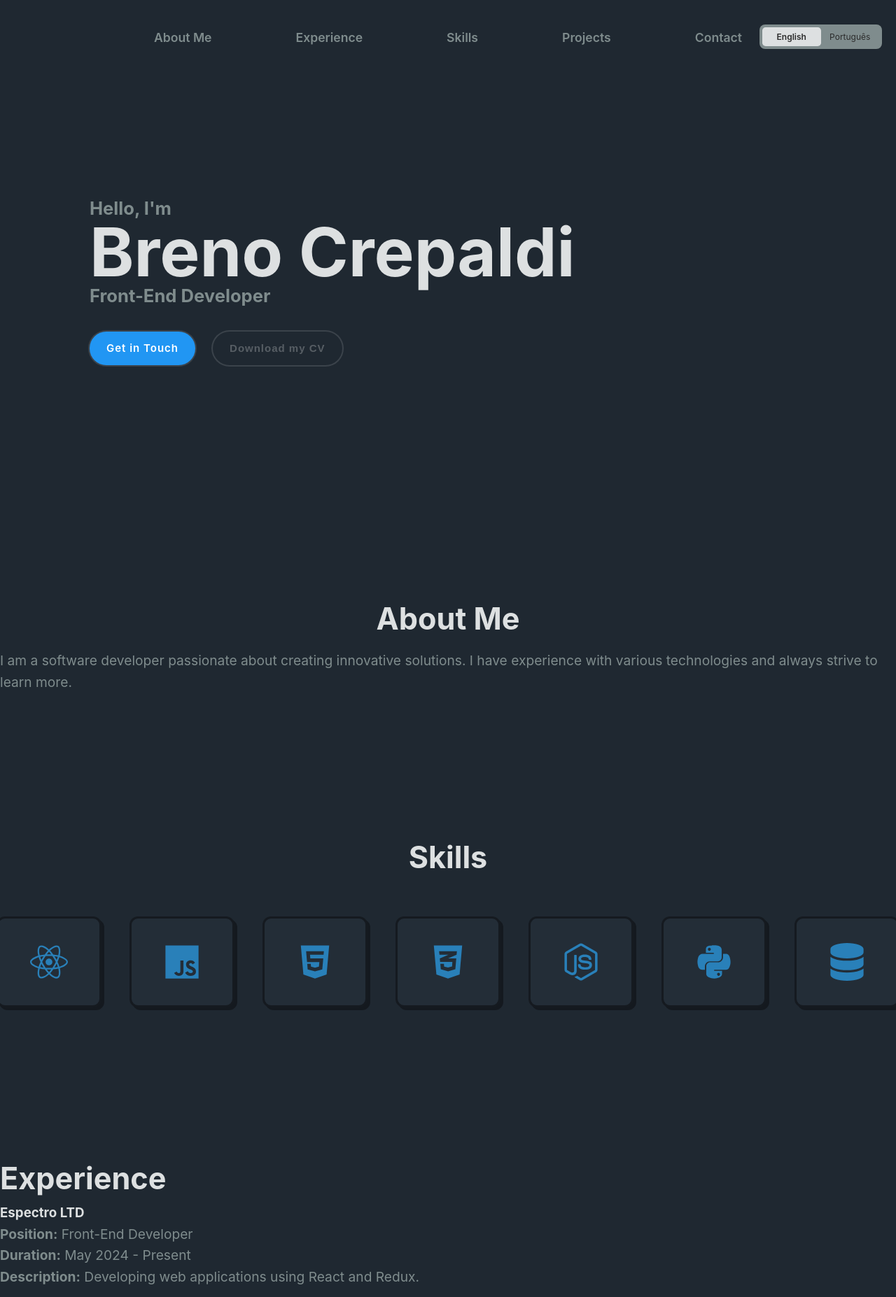
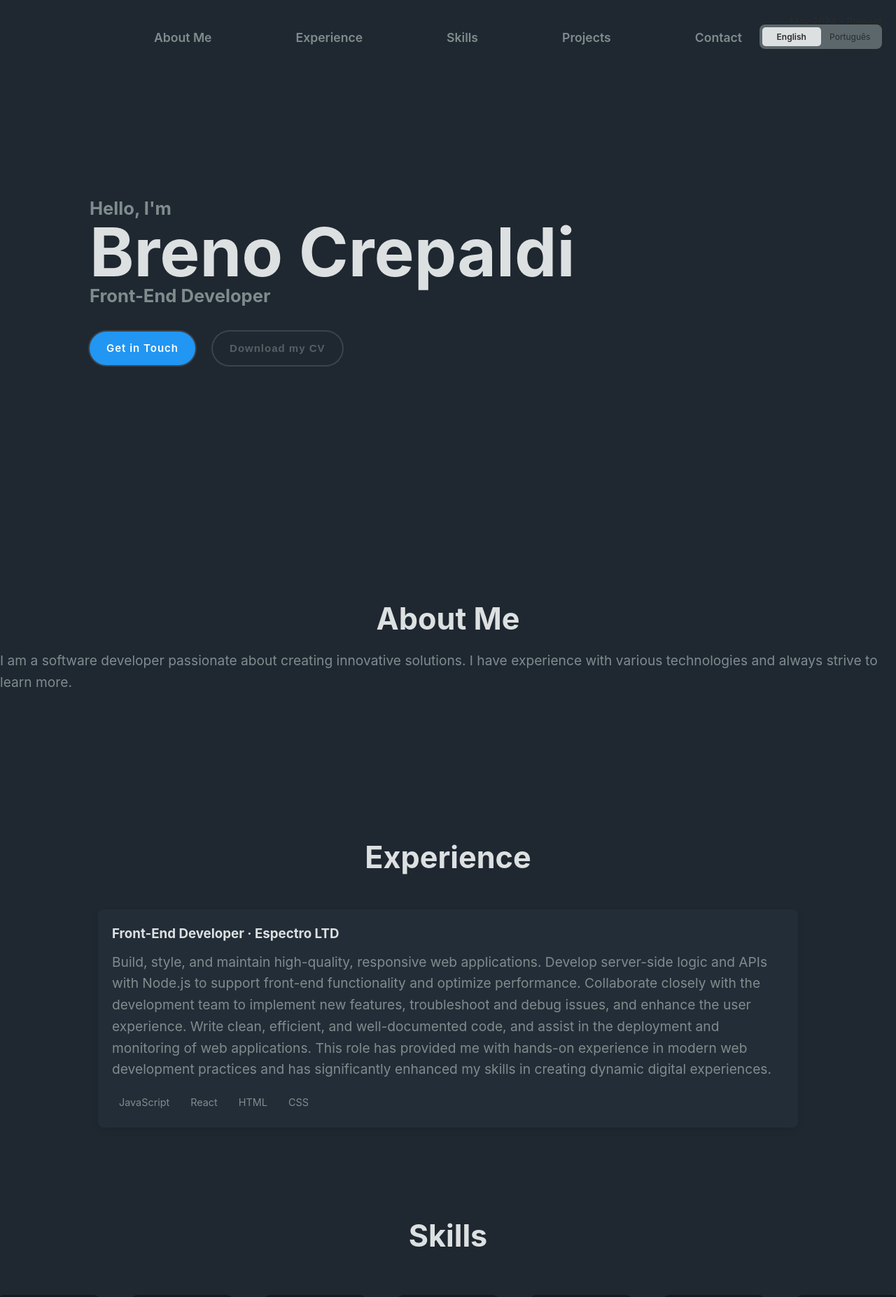
Before and after one commit to brenocrepaldi/portfolio, a React (Vite) app: page / in a window 1280 px wide. Shown: the top 1854 px of the page at 70% size. Built offline with nearby package versions, Linux system fonts and the light colour scheme.

Commit message:
Initial development of the experience section - content and style

```diff
--- a/public/content-en.json
+++ b/public/content-en.json
@@ -45,7 +45,8 @@
 				"company": "Espectro LTD",
 				"position": "Front-End Developer",
 				"duration": "May 2024 - Present",
-				"description": "Developing web applications using React and Redux."
+				"description": "Build, style, and maintain high-quality, responsive web applications. Develop server-side logic and APIs with Node.js to support front-end functionality and optimize performance. Collaborate closely with the development team to implement new features, troubleshoot and debug issues, and enhance the user experience. Write clean, efficient, and well-documented code, and assist in the deployment and monitoring of web applications. This role has provided me with hands-on experience in modern web development practices and has significantly enhanced my skills in creating dynamic digital experiences.",
+				"technologies": ["JavaScript", "React", "HTML", "CSS"]
 			}
 		]
 	},
--- a/public/content-pt.json
+++ b/public/content-pt.json
@@ -45,7 +45,8 @@
 				"company": "Espectro LTDA",
 				"position": "Desenvolvedor Front-End",
 				"duration": "Mai 2024 - Atual",
-				"description": "Desenvolvimento de aplicações web utilizando React e Redux."
+				"description": "Construo, estilizo e mantenho aplicações web responsivas de alta qualidade. Desenvolvo lógica e APIs no servidor com Node.js para suportar funcionalidades do front-end e otimizar o desempenho. Colaboro de perto com a equipe de desenvolvimento para implementar novos recursos, solucionar problemas e depurar questões, além de melhorar a experiência do usuário. Escrevo código limpo, eficiente e bem documentado, e auxilio na implantação e monitoramento de aplicações web. Esta posição proporcionou-me experiência prática em práticas modernas de desenvolvimento web e significativamente aprimorou minhas habilidades na criação de experiências digitais dinâmicas.",
+				"technologies": ["JavaScript", "React", "HTML", "CSS"]
 			}
 		]
 	},
--- a/src/app.tsx
+++ b/src/app.tsx
@@ -4,8 +4,8 @@ import { CSSTransition, TransitionGroup } from "react-transition-group";
 import { Header } from "./components/header/Header";
 import { LandingPage } from "./components/landing-page/LandingPage";
 import { About } from "./components/about/About";
+import { Experience } from "./components/experience/Experience";
 import { Skills } from "./components/skills/Skills";
-import { Experience } from "./components/experience/Experience";
 import { Projects } from "./components/projects/Projects";
 import { Contact } from "./components/contact/Contact";
 
@@ -56,13 +56,13 @@ export function App() {
 								title={content.about.title}
 								description={content.about.description}
 							/>
+							<Experience
+								title={content.experience.title}
+								jobs={content.experience.jobs}
+							/>
 							<Skills
 								title={content.skills.title}
 								skillSet={content.skills.skillSet}
-							/>
-							<Experience
-								title={content.experience.title}
-								jobs={content.experience.jobs}
 							/>
 							<Projects
 								title={content.projects.title}
--- a/src/assets/css/variables.css
+++ b/src/assets/css/variables.css
@@ -8,6 +8,7 @@
 	--shadow: #12161bcc;
 	--text-color: #2c2c2c;
 	--text-light-color: #7f8c8d;
+	--text-lighter-color: #9fb1b2;
 
 	--font-family: "Inter", sans-serif;
 	--font-size-lg: 24px;
--- /dev/null
+++ b/src/components/experience/Experience.css
@@ -0,0 +1,87 @@
+/* .experience-container {
+	height: fit-content;
+	padding-bottom: 200px;
+	display: flex;
+	flex-direction: column;
+	align-items: center;
+	justify-content: center;
+	gap: 40px;
+}
+
+.job-list {
+	list-style-type: none;
+}
+
+.job-item {
+	position: relative;
+	background-color: var(--light-background-color);
+	padding: 25px;
+	border-radius: 8px;
+	max-width: 1000px;
+}
+
+.job-duration {
+	position: absolute;
+	right: 25px;
+} */
+
+.experience-container {
+	height: fit-content;
+	padding-bottom: 100px;
+	display: flex;
+	flex-direction: column;
+	align-items: center;
+	justify-content: center;
+	gap: 40px;
+}
+
+.job-list {
+	list-style-type: none;
+	padding: 0;
+}
+
+.job-item {
+	background-color: var(--light-background-color);
+	padding: 20px;
+	border-radius: 8px;
+	max-width: 1000px;
+	box-shadow: 0 4px 8px rgba(0, 0, 0, 0.1);
+	margin-bottom: 20px; /* Adjust spacing between items */
+}
+
+.job-duration {
+	position: absolute;
+	right: 20px;
+	top: 20px;
+	color: var(--text-color); /* Adjust text color for contrast */
+	font-size: 14px; /* Adjust font size as needed */
+}
+
+.job-title {
+	margin-bottom: 10px;
+}
+
+.job-description {
+	margin-bottom: 15px;
+}
+
+.technology-item {
+	margin-right: 10px; /* Adjust spacing between technology items */
+	display: inline-block; /* Ensure technologies are inline */
+	background-color: var(--secondary-background-color);
+	padding: 5px 10px;
+	border-radius: 5px;
+	font-size: 12px; /* Adjust font size as needed */
+	color: var(--text-color); /* Adjust text color for contrast */
+}
+
+@media (max-width: 768px) {
+	.job-item {
+		padding: 15px;
+	}
+
+	.job-duration {
+		right: 15px;
+		top: 15px;
+	}
+}
--- a/src/components/experience/Experience.tsx
+++ b/src/components/experience/Experience.tsx
@@ -1,22 +1,27 @@
 import { ExperienceProps, JobProps } from "../../types";
+import "./Experience.css";
 
 export function Experience({ title, jobs }: ExperienceProps) {
 	return (
-		<section id="experience">
+		<section id="experience" className="experience-container">
 			<h2>{title}</h2>
-			<ul>
+			<ul className="job-list" role="list">
 				{jobs.map((job: JobProps, index: number) => (
-					<li key={index}>
-						<h3>{job.company}</h3>
-						<p>
-							<strong>Position:</strong> {job.position}
-						</p>
-						<p>
-							<strong>Duration:</strong> {job.duration}
-						</p>
-						<p>
-							<strong>Description:</strong> {job.description}
-						</p>
+					<li key={index} className="job-item" role="listitem">
+						<p className="job-duration">{job.duration}</p>
+						<div className="job-details">
+							<h3 className="job-title">
+								{job.position} · {job.company}
+							</h3>
+							<p className="job-description">{job.description}</p>
+							<ul className="technology-list">
+								{job.technologies.map((tech: string, index: number) => (
+									<li key={index} className="technology-item">
+										<p className="technology-text">{tech}</p>
+									</li>
+								))}
+							</ul>
+						</div>
 					</li>
 				))}
 			</ul>
--- a/src/components/header/language-radio/LanguageRadio.css
+++ b/src/components/header/language-radio/LanguageRadio.css
@@ -1,11 +1,11 @@
 .radio-inputs {
-	position: absolute;
+	position: fixed;
 	top: 35px;
 	right: 20px;
 	display: flex;
 	flex-wrap: wrap;
 	border-radius: 0.5rem;
-	background-color: var(--text-light-color);
+	background-color: #7f8c8da2;
 	box-sizing: border-box;
 	box-shadow: 0 0 0px 1px rgba(0, 0, 0, 0.06);
 	padding: 0.25rem;
--- a/src/types.d.ts
+++ b/src/types.d.ts
@@ -45,11 +45,12 @@ export interface JobProps {
 	position: string;
 	duration: string;
 	description: string;
+	technologies: string[];
 }
 
 export interface ExperienceProps {
 	title: string;
-	jobs: Job[];
+	jobs: JobProps[];
 }
 
 export interface ProjectItemProps {
```
